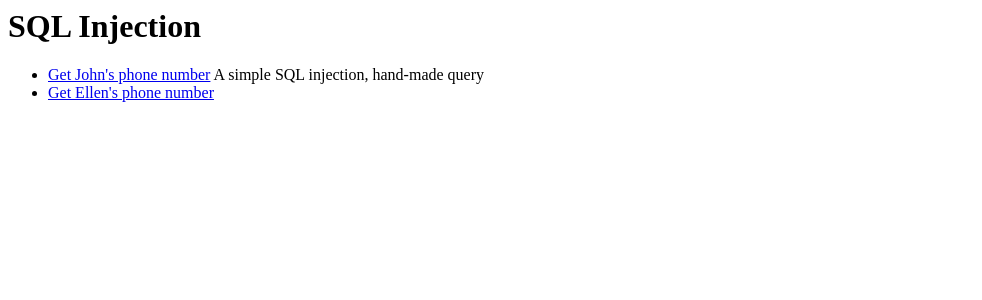
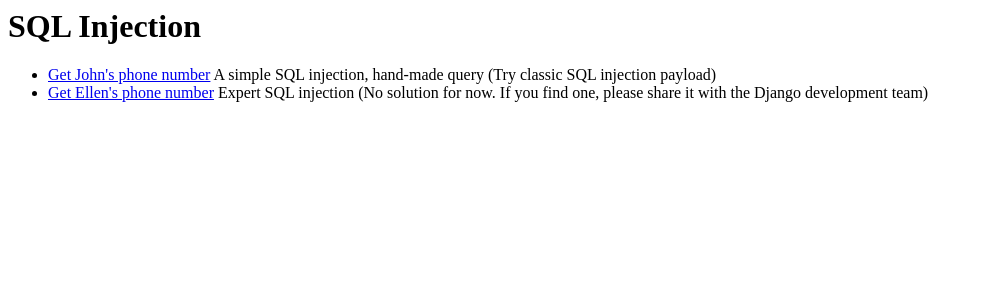
Before and after one commit to tweksteen/django_vuln, a Django app: template sql_injection/templates/sql_injection/index.html in a window 1280 px wide. Shown: the top 300 px of the page, without its empty margins (0-982 px from the left). Run offline with Django 3.2, Linux system fonts and the light colour scheme; the template is opened without the code that fills it, so the values that code supplies are empty.

Commit message:
Add some hint

```diff
--- a/path_traversal/templates/path_traversal/index.html
+++ b/path_traversal/templates/path_traversal/index.html
@@ -4,10 +4,14 @@
     <li>
         <span class="title"><a href="{% url path_traversal.views.basic %}?file=beach_1.jpg">Get a nice picture</a></span>
         <span class="description">A simple path traversal challenge, non-existing protection</span>
+        <span class="hint">(dot-dot me)</span>
+
     </li>
     <li>
         <span class="title"><a href="{% url path_traversal.views.advanced %}?file=beach_3.jpg">Get another picture</a></span>
         <span class="description">A more complex path traversal weakness, based on the existing Django static serve component</span>
+        <span class="hint">(play with encoding)</span>
+
     </li>
 </ul>
 
--- a/sql_injection/templates/sql_injection/index.html
+++ b/sql_injection/templates/sql_injection/index.html
@@ -4,9 +4,11 @@
     <li>
         <span class="title"><a href="{% url sql_injection.views.basic %}?name=John">Get John's phone number</a></span>
         <span class="description">A simple SQL injection, hand-made query</span>
+        <span class="hint">(Try classic SQL injection payload)</span>
     </li>
     <li>
          <span class="title"><a href="{% url sql_injection.views.advanced %}?name=Ellen">Get Ellen's phone number</a></span>
-         <span class="description"></span>
+         <span class="description">Expert SQL injection</span>
+         <span class="hint">(No solution for now. If you find one, please share it with the Django development team)</span>
     </li>
 </ul>
--- a/templates/index.html
+++ b/templates/index.html
@@ -1,4 +1,7 @@
 <html>
+<style type="text/css">
+span.hint{font-style:italic; font-size:0.8em;}
+</style>
 {{ apps }}
 {% for app_index in apps_index %}
   {% include app_index %}
--- a/xpath_injection/templates/xpath_injection/index.html
+++ b/xpath_injection/templates/xpath_injection/index.html
@@ -4,5 +4,6 @@
     <li>
         <span class="title"><a href="{% url xpath_injection.views.basic %}">Gather some infos</a></span>
         <span class="description">A simple XPath injection, hand-made query</span>
+        <span class="hint">(have a look at the title)</span>
     </li>
 </ul>
```
